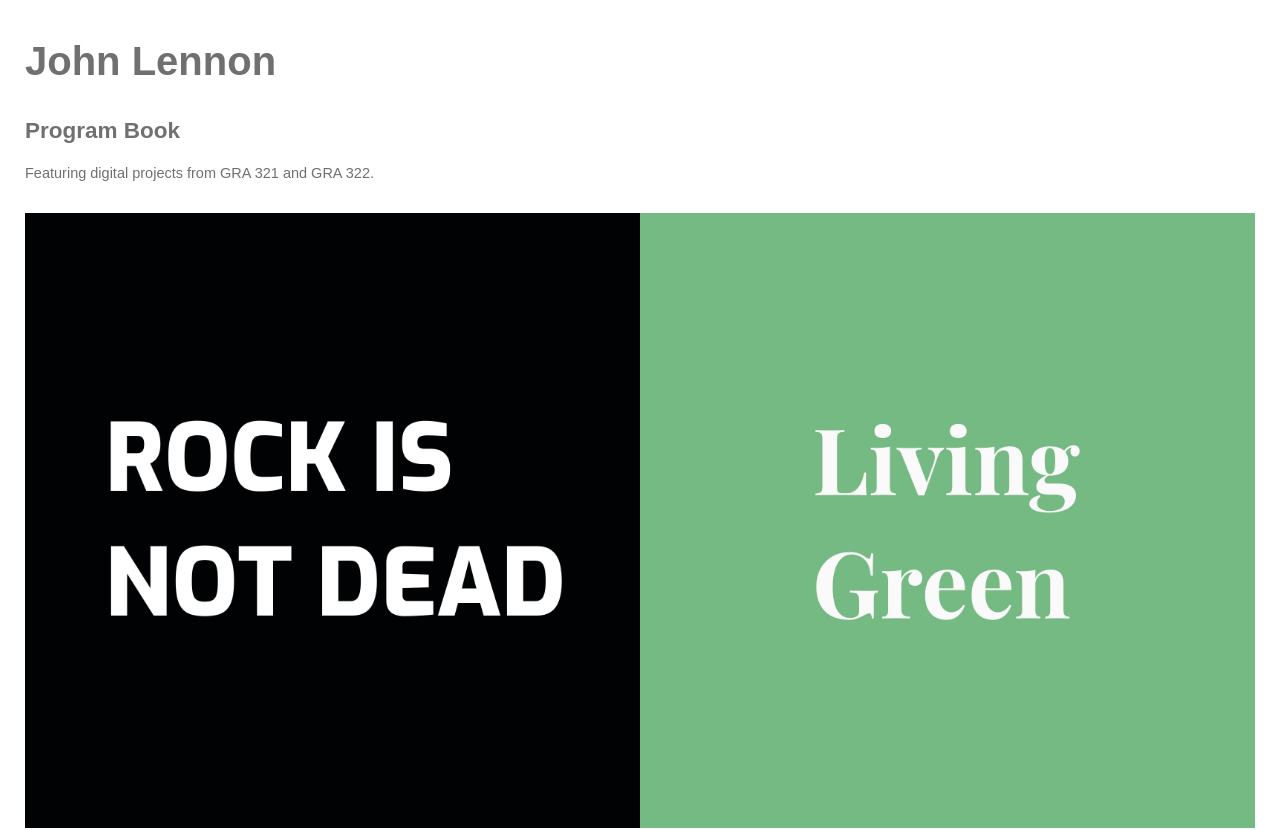
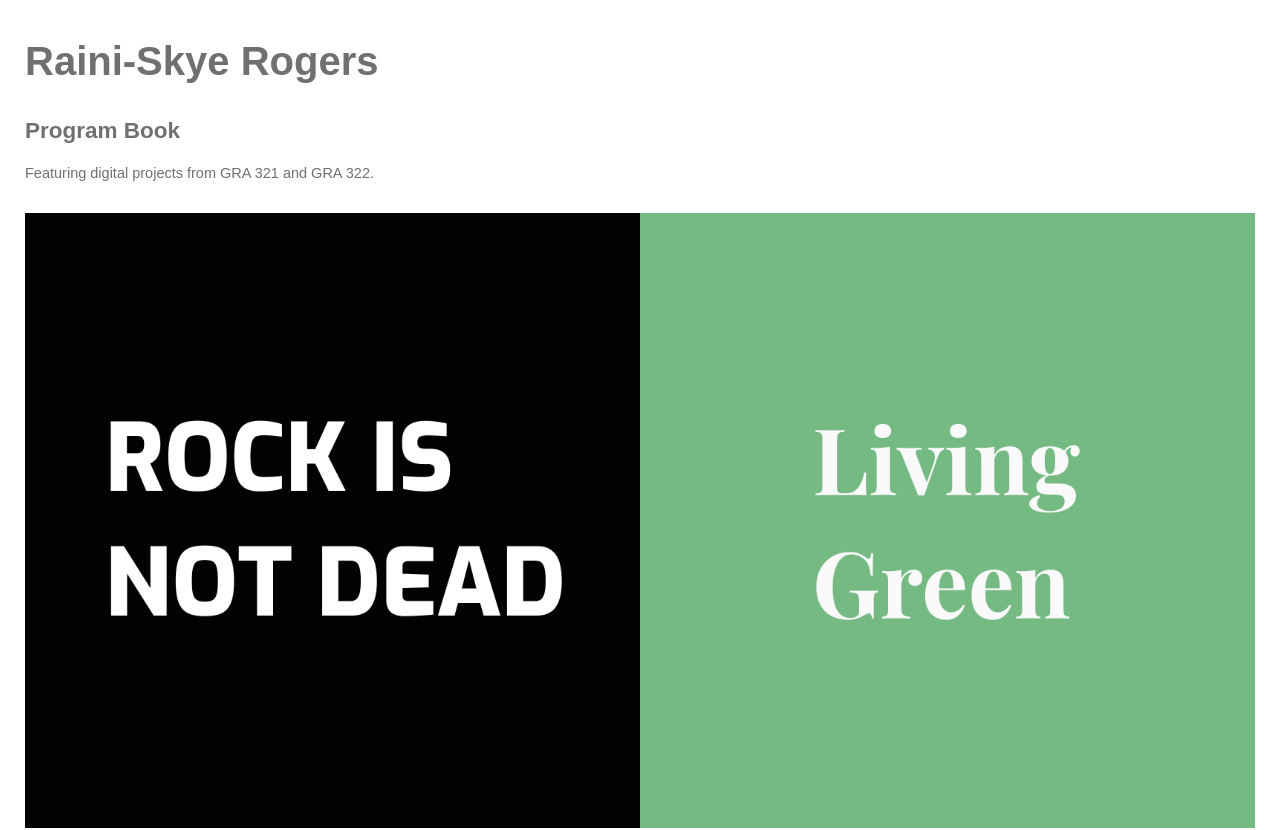
Before and after one commit to rainirogers/ProgramBook, a plain HTML site: page index.html in a window 1280 px wide. Shown: the top 830 px of the page. Drawn offline with Linux system fonts and the light colour scheme.

Commit message:
name change

```diff
--- a/index.html
+++ b/index.html
@@ -23,7 +23,7 @@
   <!-- Add your content here -->
 
 <header class="myname grid">
-  <h1>John Lennon</h1>
+  <h1>Raini-Skye Rogers</h1>
 </header>
 
 <header class="programbook grid">
```
Also changed, not shown: 1 other file.
